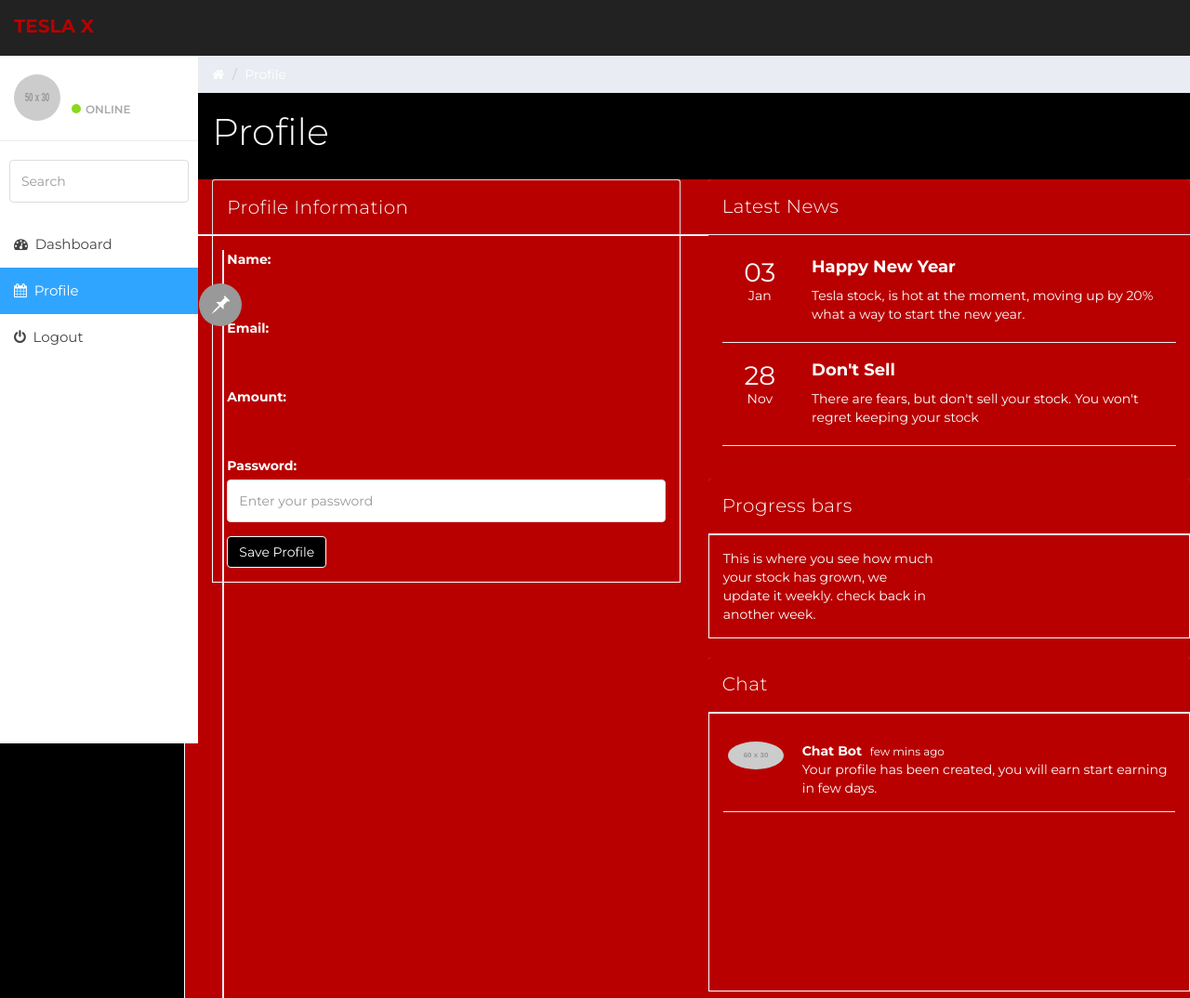
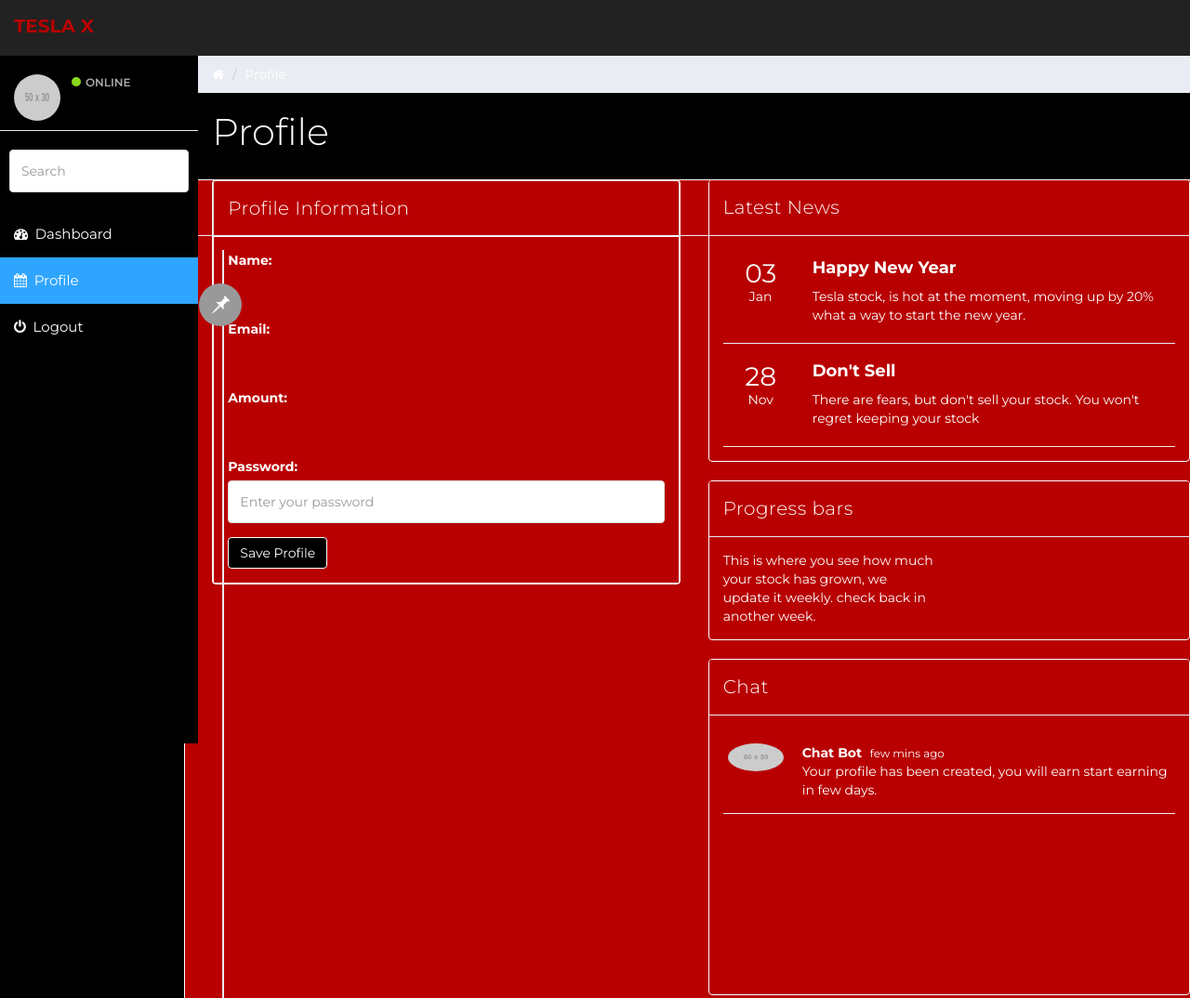
Before and after one commit to rickadobearup1/TeslaX, a plain HTML site: page profile.html in a window 1280 px wide. Shown: the top 1074 px of the page at 93% size. Drawn offline with nearby package versions, Linux system fonts and the light colour scheme; no server answers; placeholder pictures from the web are drawn by us.

Commit message:
sidebar style

```diff
--- a/profile.html
+++ b/profile.html
@@ -73,7 +73,7 @@
       </div>
       <!-- /.container-fluid -->
     </nav>
-    <div id="sidebar-collapse" class="col-sm-3 col-lg-2 sidebar">
+    <div id="sidebar-collapse" class="col-sm-3 col-lg-2 sidebar" style="background-color: #000000;">
       <div class="profile-sidebar">
         <div class="profile-userpic">
           <img
@@ -83,7 +83,7 @@
           />
         </div>
         <div class="profile-usertitle">
-          <div class="profile-usertitle-name">Username</div>
+          <div class="profile-usertitle-name" style="color: white;"></div>
           <div class="profile-usertitle-status">
             <span class="indicator label-success"></span>Online
           </div>
@@ -99,18 +99,18 @@
       <ul class="nav menu">
         <li>
           <a href="dashboard.html"
-            ><em class="fa fa-dashboard">&nbsp;</em> Dashboard</a
+          style="color: white;"><em class="fa fa-dashboard">&nbsp;</em> Dashboard</a
           >
         </li>
         <li class="active" style="background-color: #B80000;">
           <a href="profile.html"
-          style="color: white;"><em class="fa fa-calendar">&nbsp;</em> Profile</a
+            style="color: white;"><em class="fa fa-calendar">&nbsp;</em> Profile</a
           >
         </li>
 
         <li>
           <a class="logout-btn"
-            ><em class="fa fa-power-off">&nbsp;</em> Logout</a
+          style="color: white;"><em class="fa fa-power-off">&nbsp;</em> Logout</a
           >
         </li>
       </ul>
@@ -137,10 +137,10 @@
       </div>
       <!--/.row-->
 
-      <div class="row">
+      <div class="row" style="background-color: #000000;">
         <div class="col-md-6 ">
           <!-- Profile Information -->
-          <div class="panel panel-default ">
+          <div class="panel panel-default pane">
             <div class="panel-heading pane" style="color: white; background-color: #B80000;">Profile Information</div>
             <div class="panel-body pane">
               <div class="form-group">
@@ -175,10 +175,10 @@
 
         <div class="row">
           <div class="col-md-6 ">
-            <div class="panel panel-default articles  ">
+            <div class="panel panel-default articles pane ">
               <div class="panel-heading" style="color: white; background-color: #B80000;">Latest News</div>
-              <div class="panel-body articles-container" style="background-color: #B80000;">
-                <div class="article border-bottom" >
+              <div class="panel-body articles-container">
+                <div class="article border-bottom">
                   <div class="col-xs-12">
                     <div class="row">
                       <div class="col-xs-2 col-md-2 date">
@@ -221,9 +221,9 @@
             </div>
             <!--End .articles-->
 
-            <div class="panel panel-default ">
+            <div class="panel panel-default pane">
               <div class="panel-heading" style="color: white; background-color: #B80000;">Progress bars</div>
-              <div class="panel-body pane">
+              <div class="panel-body">
                 <div class="col-md-12 no-padding">
                   <div class="row progress-labels">
                     <div class="col-sm-6" style="color: white;">
@@ -235,9 +235,9 @@
               </div>
             </div>
 
-            <div class="panel panel-default chat ">
+            <div class="panel panel-default chat pane">
               <div class="panel-heading" style="color: white; background-color: #B80000;"">Chat</div>
-              <div class="panel-body pane">
+              <div class="panel-body">
                 <ul>
                   <li class="left clearfix">
                     <span class="chat-img pull-left">
@@ -266,9 +266,9 @@
           </div>
           <!--/.col-->
 
-          <div class="panel panel-default ">
+          <div class="panel panel-default pane">
             <div class="panel-heading" style="color: white; background-color: #B80000;">Timeline</div>
-            <div class="panel-body timeline-container pane">
+            <div class="panel-body timeline-container">
               <ul class="timeline">
                 <li>
                   <div class="timeline-badge">
```
Also changed, not shown: dashboard.html (+4 -4 lines).
